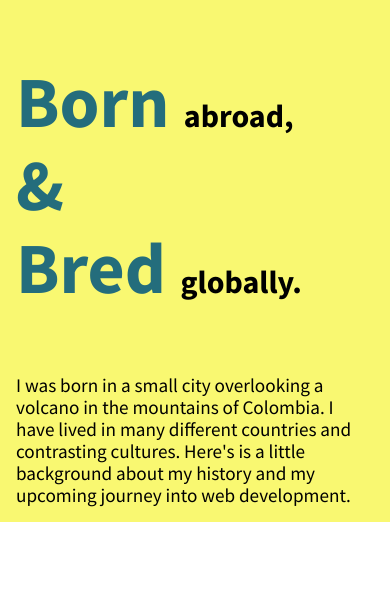
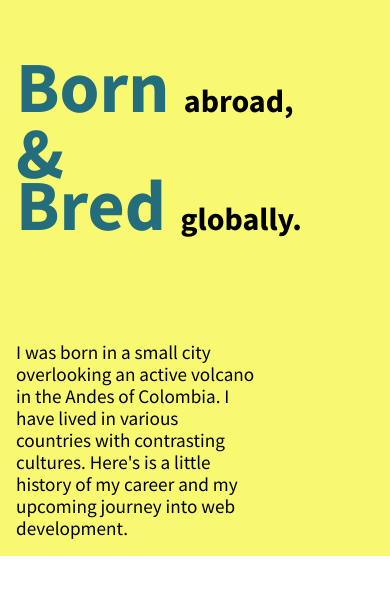
Before and after one commit to carlosbuitragosan/website, a plain HTML site: page index.html in a window 390 px wide. Shown: the part 74-668 px from the top of the page. Drawn offline with Linux system fonts and the light colour scheme; a web font is replaced by a local one.

Commit message:
style - intro paragraph set to left side to createa more empty space. Eyes love empty space.

```diff
--- a/index.css
+++ b/index.css
@@ -61,14 +61,15 @@ main {
 
 .intro-module {
   display: flex;
-  flex-direction: column;
   background: #F9F871;
+  flex-wrap: wrap;
 }
 .title {
   font-size: 5.5rem;
+  line-height: 4rem;
   background: #F9F871;
   margin: 0;
-  padding: 3rem 0rem 3rem 1rem;
+  padding: 3rem 0rem 5rem 1rem;
   color: #246D7C;
 }
 
@@ -76,22 +77,23 @@ main {
   font-style: normal;
   font-size: 3rem;
   color: #000;
+
 }
+
 
 .intro__paragraph {
   background-color: #F9F871;
   font-size: 1.2rem;
   margin: 0;
   padding: 1rem;
-  flex-shrink: 3;
-
-
+  flex-basis: 60vw;
 }
 
 @media screen and (max-width: 450px) {
 
   .title {
     font-size: 4.5rem;
+    line-height: 3.2rem;
   }
 
   .title__inner-word_color-var {
@@ -99,6 +101,6 @@ main {
   }
 
   .intro__paragraph {
-    flex-shrink: 3;
+    flex-basis: 70vw;
   }
 }
--- a/index.html
+++ b/index.html
@@ -26,12 +26,13 @@
     </header>
 
     <main>
-        <div class="module into-module">
+        <div class="module intro-module">
+
             <h1 class="title">
                 Born <i class="title__inner-word_color-var">abroad,</i> <br> & <br> Bred <i class="title__inner-word_color-var">globally.</i>
             </h1>
             <p class="paragraph intro__paragraph">
-                I was born in a small city overlooking a volcano in the mountains of Colombia. I have lived in many different countries and contrasting cultures. Here's is a little background about my history and my upcoming journey into web development.
+                I was born in a small city overlooking an active volcano in the Andes of Colombia. I have lived in various countries with contrasting cultures. Here's is a little history of my career and my upcoming journey into web development.
             </p>
         </div>
     </main>
```
